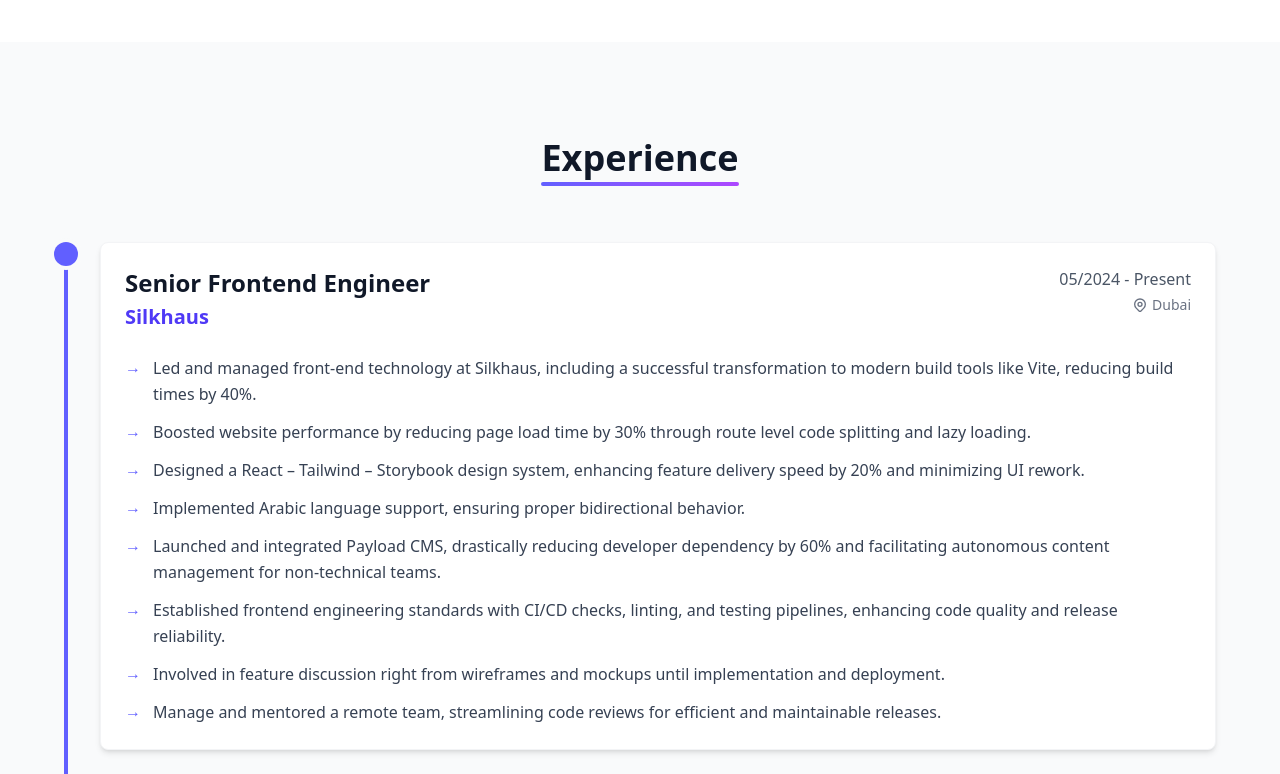
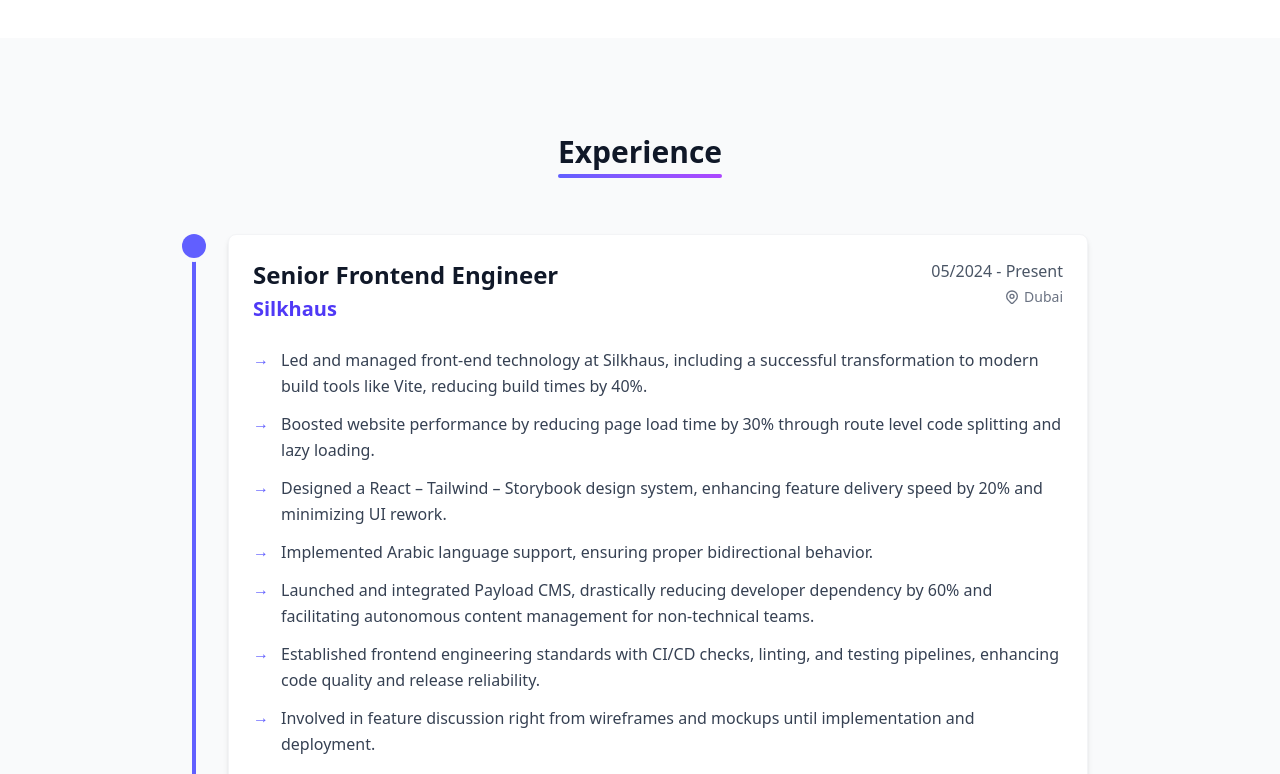
Before and after one commit to sohel-ahmed-ansari/sohelansari.com-v3, a React (Vite) app: page / in a window 1280 px wide. Shown: the part 1200-1974 px from the top of the page. Built offline with nearby package versions, Linux system fonts and the light colour scheme.

Commit message:
minor ui updates

```diff
--- a/src/components/Education.tsx
+++ b/src/components/Education.tsx
@@ -17,9 +17,9 @@ export default function Education({ education }: EducationProps) {
           <SectionTitle title="Education" />
         </ScrollReveal>
         <ScrollReveal delay={150}>
-          <div className="bg-white dark:bg-gray-900 rounded-lg shadow-lg hover:shadow-2xl transition-shadow duration-300 p-8 border border-gray-100 dark:border-gray-800">
+          <div className="bg-white dark:bg-gray-900 rounded-lg shadow-lg hover:shadow-2xl transition-shadow duration-300 p-6 border border-gray-100 dark:border-gray-800">
             <div className="flex items-start gap-4 mb-6">
-              <div className="w-16 h-16 rounded-full bg-linear-to-br from-indigo-500 to-purple-500 flex items-center justify-center flex-shrink-0">
+              <div className="w-12 h-12 rounded-full bg-linear-to-br from-indigo-500 to-purple-500 flex items-center justify-center flex-shrink-0">
                 <svg
                   className="w-8 h-8 text-white"
                   fill="none"
--- a/src/components/Experience.tsx
+++ b/src/components/Experience.tsx
@@ -12,7 +12,7 @@ export default function Experience({ experiences }: ExperienceProps) {
       id="experience"
       className="py-24 px-4 sm:px-6 lg:px-8 bg-gray-50 dark:bg-gray-800"
     >
-      <div className="max-w-6xl mx-auto">
+      <div className="max-w-4xl mx-auto">
         <ScrollReveal>
           <SectionTitle title="Experience" />
         </ScrollReveal>
--- a/src/components/SectionTitle.tsx
+++ b/src/components/SectionTitle.tsx
@@ -15,9 +15,9 @@ export default function SectionTitle({
 
   const variantClasses = {
     default:
-      "text-3xl sm:text-4xl text-gray-900 dark:text-white mb-16 text-center",
+      "text-2xl sm:text-3xl text-gray-900 dark:text-white mb-16 text-center",
     footer: "text-lg sm:text-xl mb-8",
-    "dark-bg": "text-3xl sm:text-4xl text-white mb-16 text-center",
+    "dark-bg": "text-2xl sm:text-3xl text-white mb-16 text-center",
   };
 
   const underlineClasses =
--- a/src/components/Skills.tsx
+++ b/src/components/Skills.tsx
@@ -11,7 +11,7 @@ export default function Skills({ skills }: SkillsProps) {
       id="skills"
       className="py-24 px-4 sm:px-6 lg:px-8 bg-white dark:bg-gray-900"
     >
-      <div className="max-w-6xl mx-auto">
+      <div className="max-w-5xl mx-auto">
         <ScrollReveal>
           <SectionTitle title="Skills & Technologies" />
         </ScrollReveal>
```
